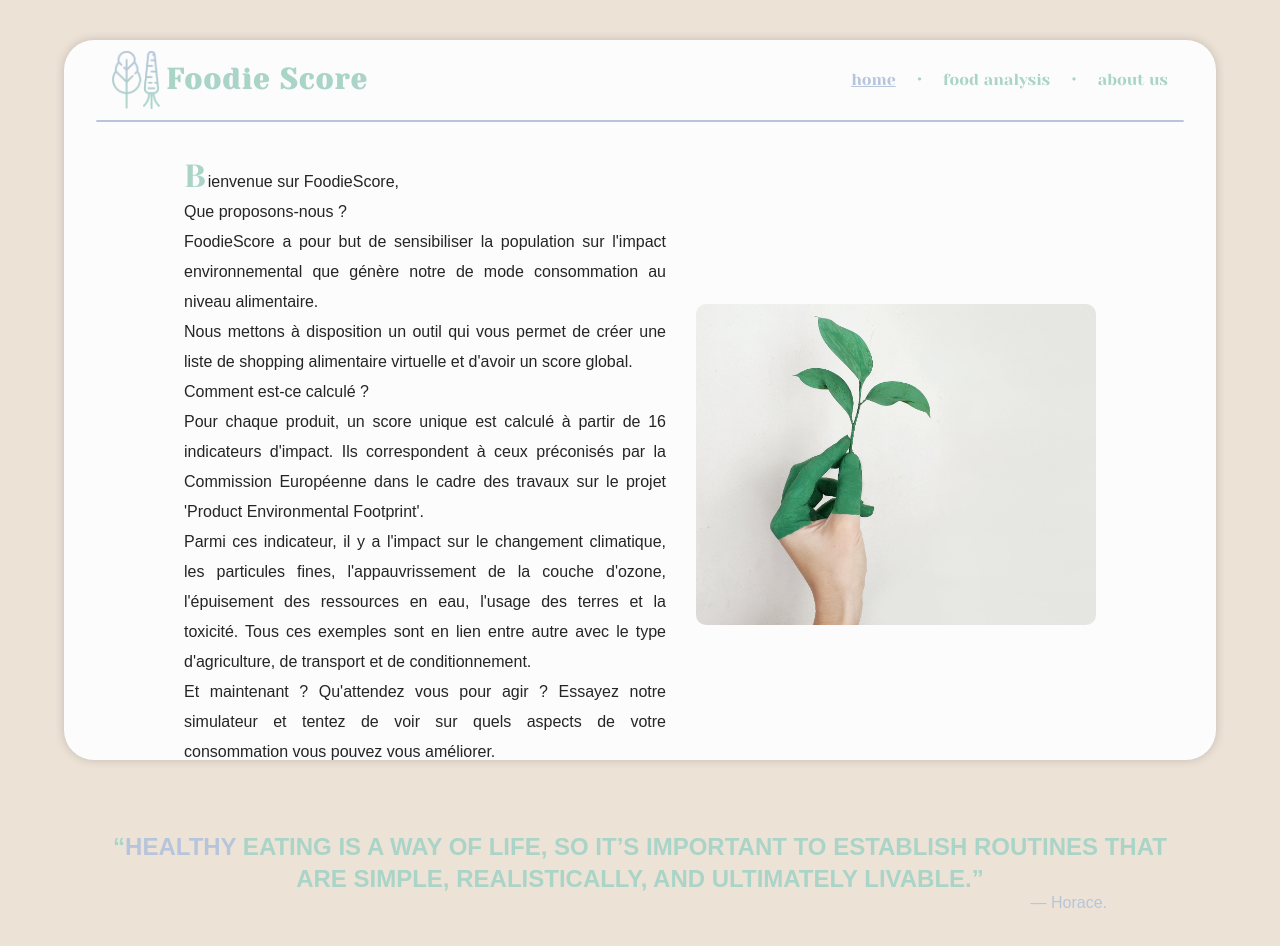
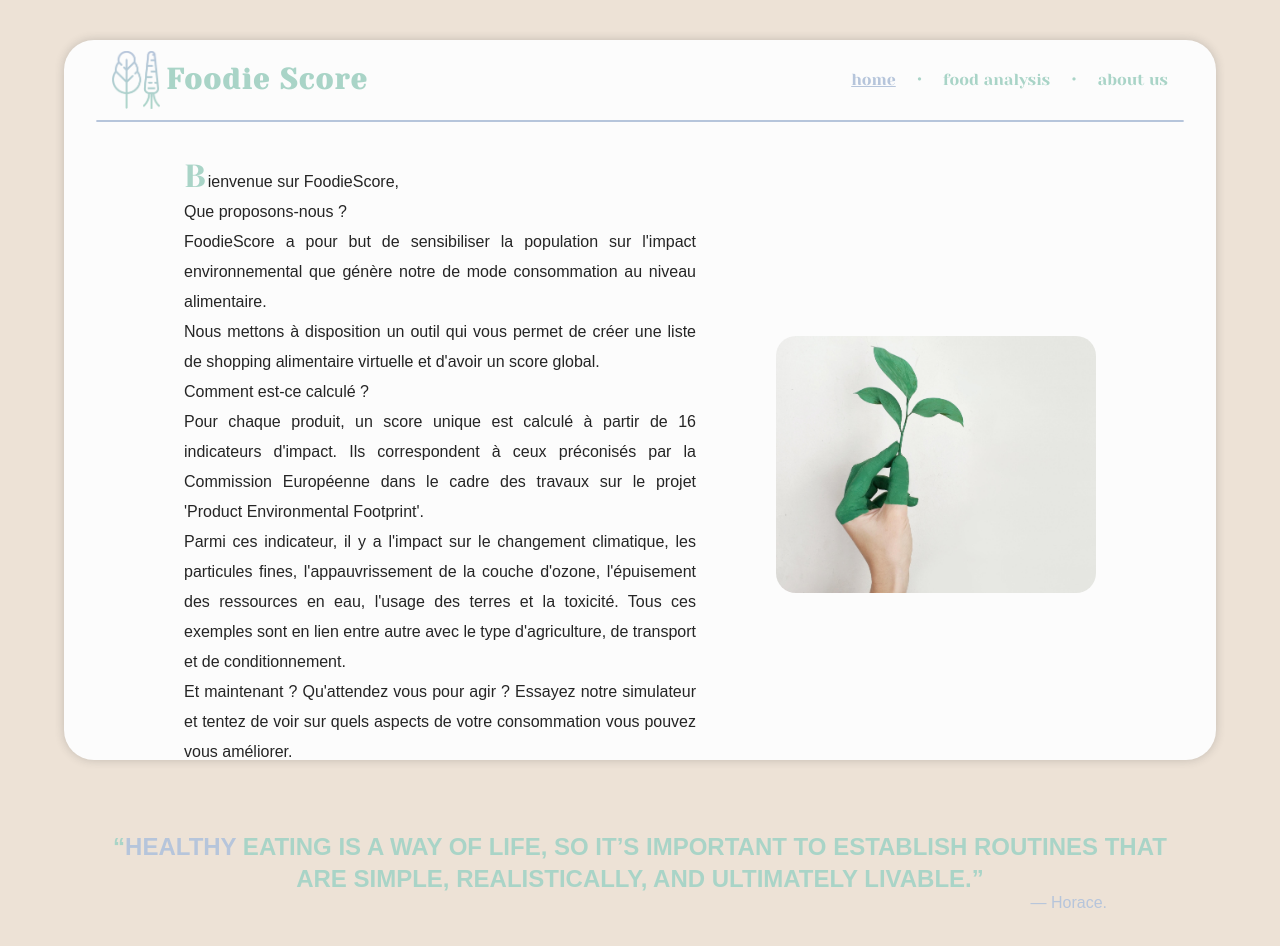
Before and after one commit to moumax/hackathon-1-remote2022, a React (Create React App) app: page / in a window 1280 px wide. Shown: the top 946 px of the page. Built offline with nearby package versions, Linux system fonts and the light colour scheme.

Commit message:
fix filter bar and fix border radius on home image

```diff
--- a/src/styles/FoodAnalysis.css
+++ b/src/styles/FoodAnalysis.css
@@ -61,6 +61,9 @@
 .filter {
     margin-top: 20px;
     margin-left: 90px;
+    display: flex;
+    justify-content: center;
+
 }
 .filterbar {
     border-radius: 10px;
--- a/src/styles/Home.css
+++ b/src/styles/Home.css
@@ -11,7 +11,7 @@
     width: 70vw;
   }
   .home-image{
-    border-radius: 10px;
+    border-radius: 20px;
     width: 50vw;
     margin-bottom: 20px;
   }
@@ -91,8 +91,8 @@
     font-family: var(--font-title);
   }
   .home-image {
-    border-radius: 10px;
-    width: 25rem;
+    border-radius: 20px;
+    width: 25vw;
   }
 
   .container-quote {
@@ -159,7 +159,7 @@
     font-family: var(--font-title);
   }
   .home-image {
-    border-radius: 10px;
+    border-radius: 20px;
     width: 25rem;
   }
 
```
